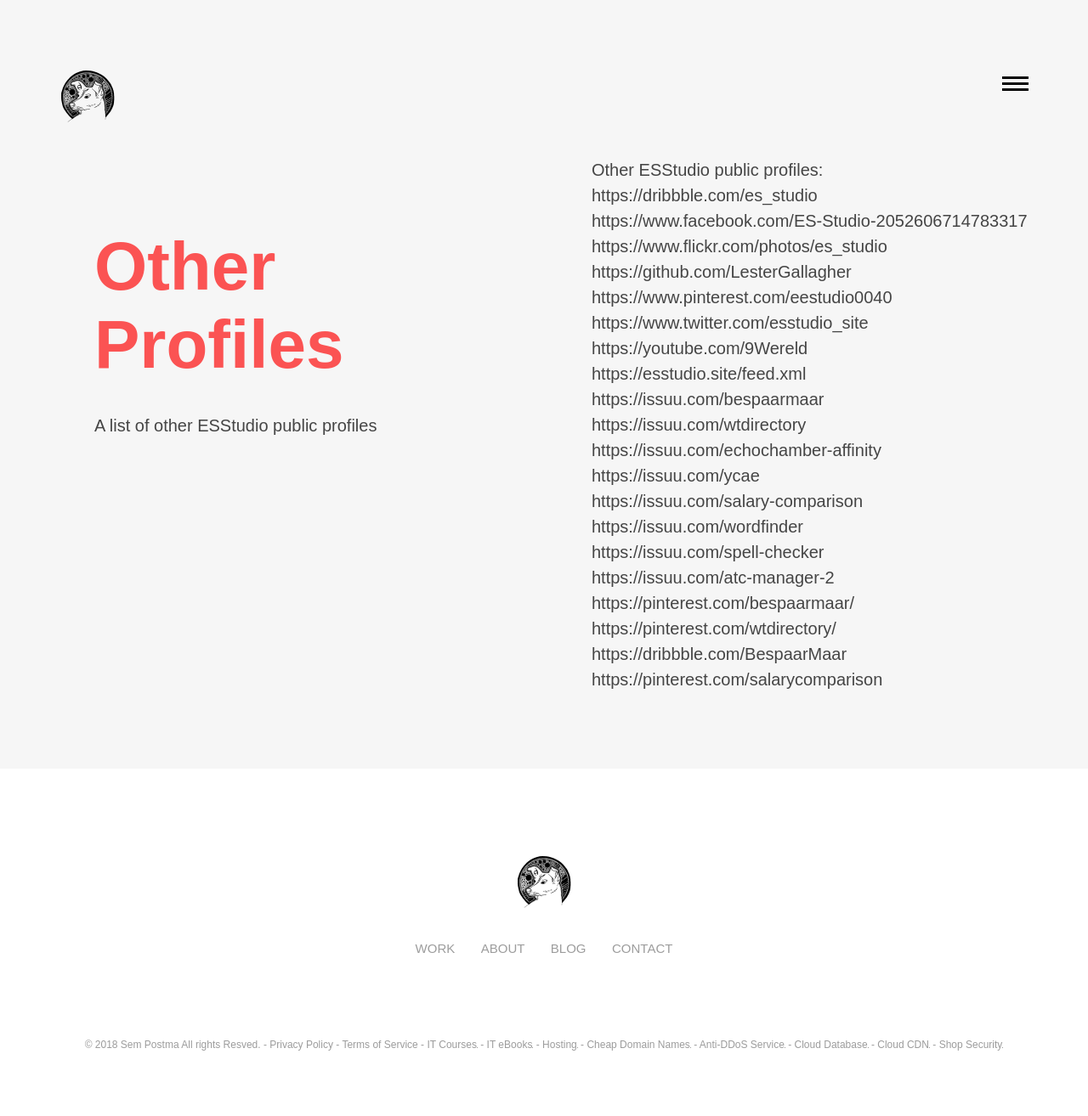
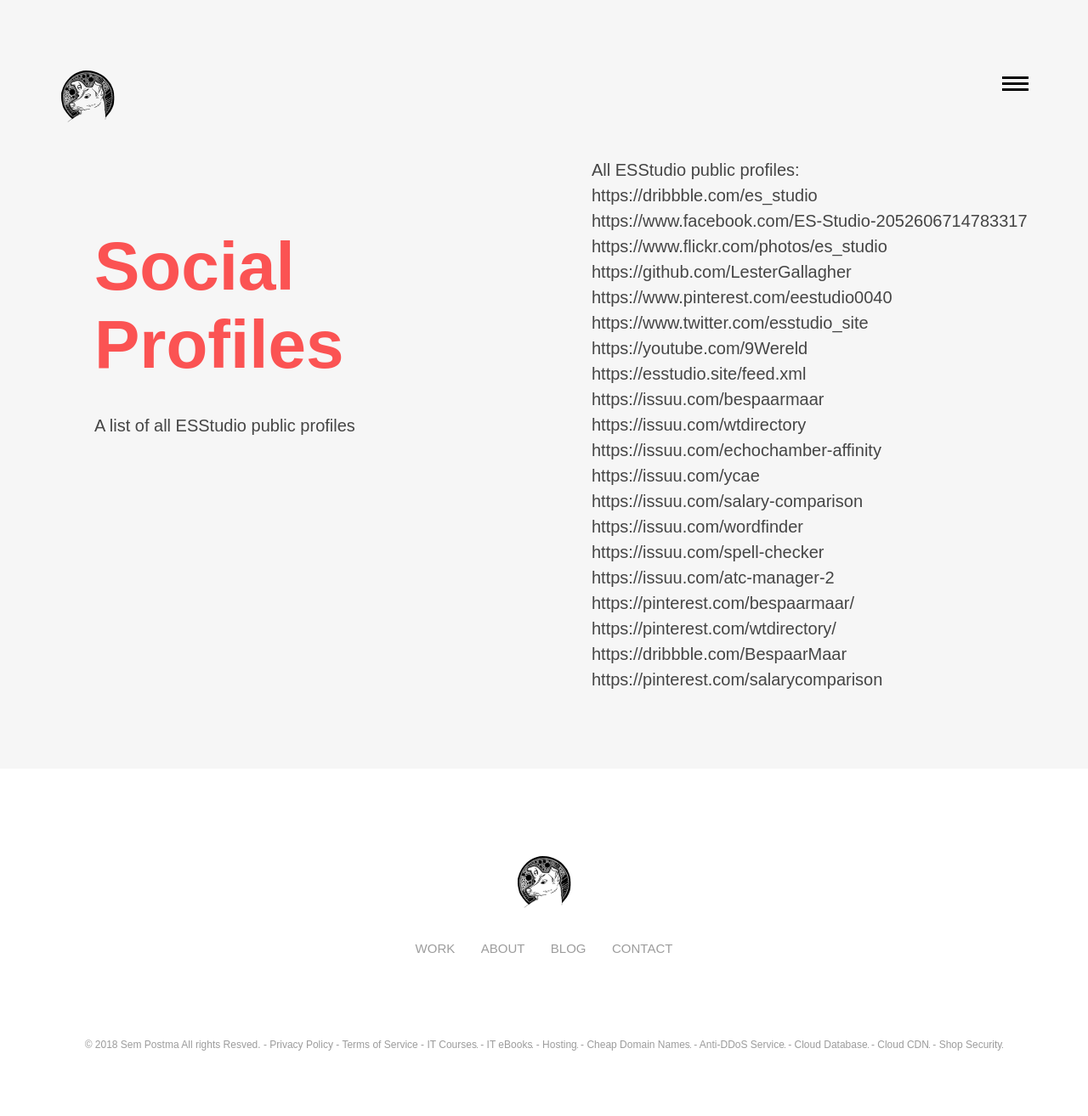
Before and after one commit to LesterGallagher/LesterGallagher.github.io, a Jekyll site: the page built from other-profiles.md, in a window 1280 px wide. Shown: the whole page at 85% size. Built offline with Jekyll 4.4.1, drawn with Linux system fonts in a browser that asks for light colours; grey boxes are pictures that could not be loaded.

Commit message:
Update from Forestry.io - Updated other-profiles.md

```diff
--- a/other-profiles.md
+++ b/other-profiles.md
@@ -1,12 +1,12 @@
 ---
-title: Other Profiles
+title: Social Profiles
 date: 2018-10-28 11:40:40 +0100
-description: A list of other ESStudio public profiles
+description: A list of all ESStudio public profiles
 permalink: other-profiles
 layout: page
 
 ---
-Other ESStudio public profiles:
+All ESStudio public profiles:
 
 [https://dribbble.com/es_studio](https://dribbble.com/es_studio "https://dribbble.com/es_studio")
 
```
